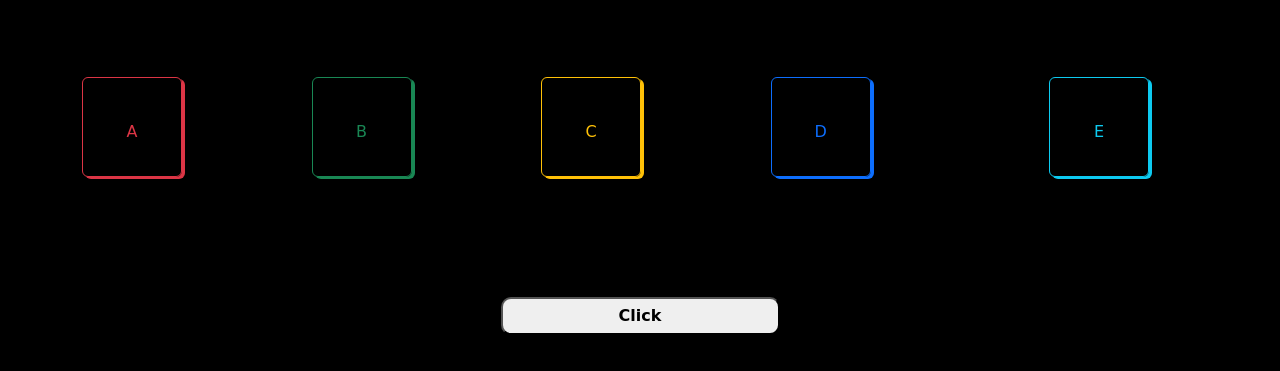
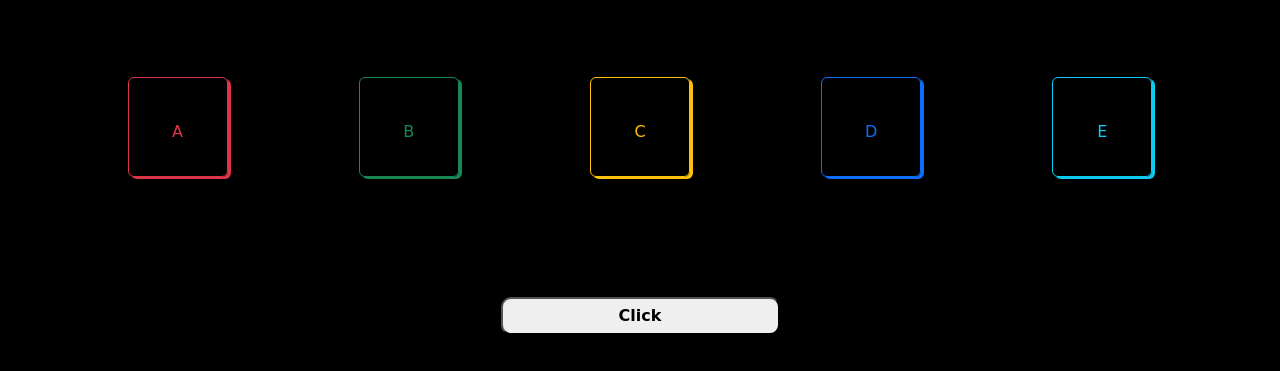
Before and after one commit to soniyaparmar/newgame, a plain HTML site: page index.html in a window 1280 px wide. Shown: the part 99-470 px from the top of the page. Drawn offline with nearby package versions, Linux system fonts and the light colour scheme; a web font is replaced by a local one.

Commit message:
Add files via upload

```diff
--- a/index.html
+++ b/index.html
@@ -44,22 +44,22 @@
 <body class="" id="bg">
     <h1 class="text-light text-center mt-5" id="level-title">Catch Me If You Can</h1>
     <br>
-    <div class="container mt-5 mb-sm-5">
-        <div class="row gap-2 mt-5">
+    <div class="container mt-5 mb-sm-5 text-center">
+        <div class="row gap-3 mt-5">
             <div class="col">
-                <button class=" btn btn-outline-danger button pt-3 ab" id="red">A</button>
+                <button class=" btn btn-outline-danger button pt-3" id="red">A</button>
             </div>
             <div class="col">
-                <button class=" btn btn-outline-success pt-3 bc" id="green">B</button>
+                <button class=" btn btn-outline-success pt-3" id="green">B</button>
             </div>
             <div class="col">
-                <button class=" btn btn-outline-warning pt-3   cd" id="blue">C</button>
+                <button class=" btn btn-outline-warning pt-3 " id="blue">C</button>
             </div>
             <div class="col">
-                <button class=" btn btn-outline-primary  pt-3   abc" id="pink">D</button>
+                <button class=" btn btn-outline-primary  pt-3 " id="pink">D</button>
             </div>
-            <div class="col res d-flex justify-content-center">
-                <button class=" btn btn-outline-info pt-3   acd " id="yellow">E</button>
+            <div class="col d-flex justify-content-center">
+                <button class=" btn btn-outline-info pt-3 " id="yellow">E</button>
             </div>
         </div>
     </div>
```
